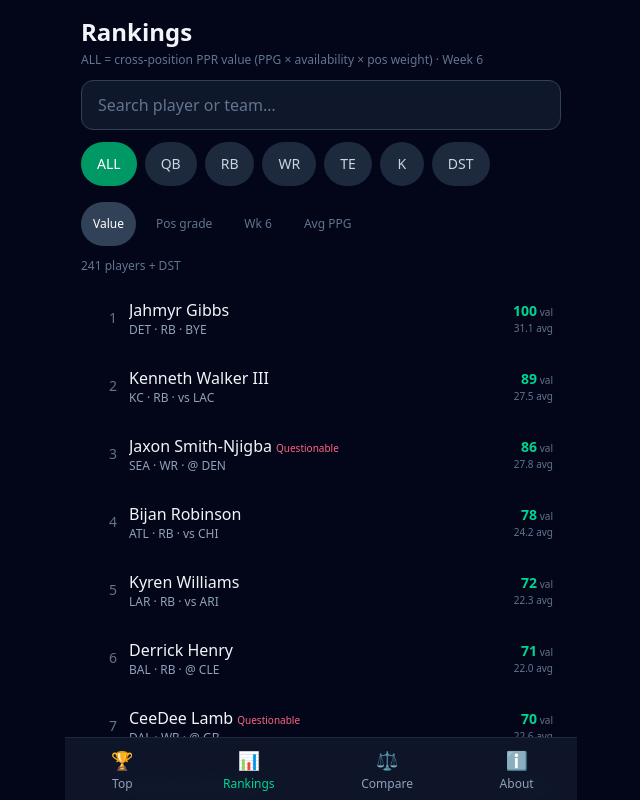
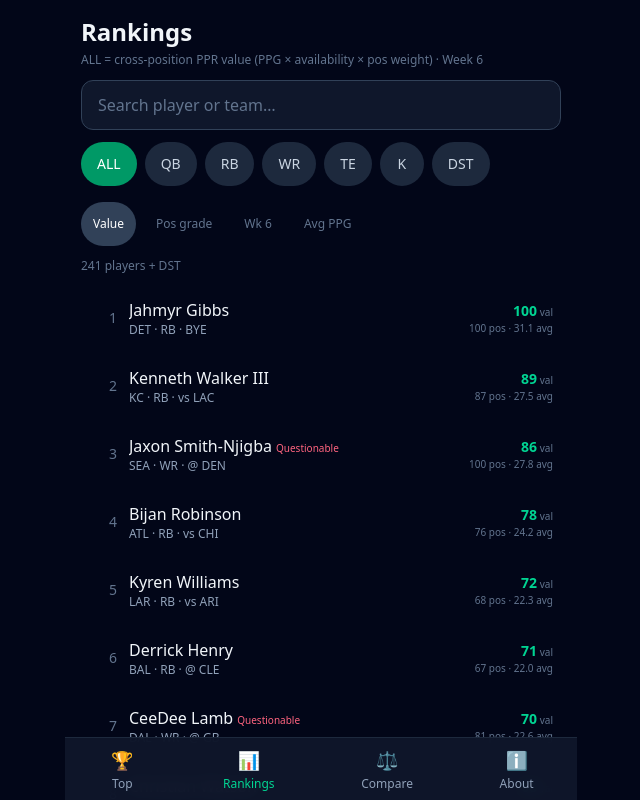
Before and after one commit to tuldom84/nfl-player-ratings, a React (Vite) app: page /nfl-player-ratings/rankings in a window 1280 px wide. Shown: the whole page, without its empty margins (319-959 px from the left). Built offline with nearby package versions, Linux system fonts and the light colour scheme.

Commit message:
fix: persist sort filter (Value/Pos/Proj/Avg) across position tabs

```diff
--- a/src/features/Rankings.tsx
+++ b/src/features/Rankings.tsx
@@ -1,4 +1,4 @@
-import { useState, useMemo, useEffect } from 'react'
+import { useState, useMemo } from 'react'
 import { Link } from 'react-router-dom'
 import { useDataLake } from '../hooks/useDataLake'
 import type { Position } from '../lib/types'
@@ -28,12 +28,8 @@ export default function Rankings() {
   const { data, loading, error } = useDataLake()
   const [pos, setPos] = useState<Position | 'ALL'>('ALL')
   const [query, setQuery] = useState('')
+  // Persist until the user changes it — do not reset on position tab switch
   const [sortBy, setSortBy] = useState<SortKey>('value')
-
-  // ALL → value; position tabs (incl. DST) → pos grade
-  useEffect(() => {
-    setSortBy(pos === 'ALL' ? 'value' : 'pos')
-  }, [pos])
 
   const filtered = useMemo(() => {
     if (!data) return [] as RankRow[]
@@ -46,7 +42,6 @@ export default function Rankings() {
         name: d.name,
         team: d.abbreviation || '',
         position: 'DST',
-        // Position-relative grade is primary for DST tab
         displayGrade: d.grade,
         valueGrade: d.valueGrade ?? d.grade,
         posGrade: d.grade,
@@ -139,8 +134,8 @@ export default function Rankings() {
         {pos === 'ALL'
           ? 'ALL = cross-position PPR value (PPG × availability × pos weight)'
           : pos === 'DST'
-            ? 'DST = position-relative grade among defenses'
-            : `${pos} = position-relative grade · also sortable by value / proj`}
+            ? 'DST ranked by selected sort · pos grade is relative among defenses'
+            : `${pos} ranked by selected sort · pos grade is relative among ${pos}s`}
         {' · '}Week {week}
       </p>
 
@@ -204,28 +199,25 @@ export default function Rankings() {
                 ? `${p.homeAway === 'home' ? 'vs' : '@'} ${p.opponent}`
                 : ''
 
-          // On DST tab with default pos sort, always emphasize pos grade
-          const effectiveSort = pos === 'DST' && sortBy === 'value' ? 'pos' : sortBy
-
           const primary =
-            effectiveSort === 'proj'
+            sortBy === 'proj'
               ? p.projectedPts != null
                 ? p.projectedPts.toFixed(1)
                 : '—'
-              : effectiveSort === 'avg'
+              : sortBy === 'avg'
                 ? p.avgPts != null
                   ? p.avgPts.toFixed(1)
                   : '—'
-                : effectiveSort === 'pos' || pos === 'DST'
+                : sortBy === 'pos'
                   ? p.posGrade.toFixed(0)
                   : p.valueGrade.toFixed(0)
 
           const primaryUnit =
-            effectiveSort === 'proj'
+            sortBy === 'proj'
               ? 'proj'
-              : effectiveSort === 'avg'
+              : sortBy === 'avg'
                 ? 'avg'
-                : effectiveSort === 'pos' || pos === 'DST'
+                : sortBy === 'pos'
                   ? 'pos'
                   : 'val'
 
@@ -251,11 +243,8 @@ export default function Rankings() {
                   <span className="text-[10px] text-slate-500 font-normal"> {primaryUnit}</span>
                 </div>
                 <div className="text-[10px] text-slate-500 tabular-nums">
-                  {pos !== 'DST' && primaryUnit !== 'val' && <>{p.valueGrade.toFixed(0)} val · </>}
-                  {pos === 'DST' && primaryUnit !== 'pos' && <>{p.posGrade.toFixed(0)} pos · </>}
-                  {pos !== 'DST' && primaryUnit !== 'pos' && pos !== 'ALL' && (
-                    <>{p.posGrade.toFixed(0)} pos · </>
-                  )}
+                  {primaryUnit !== 'val' && <>{p.valueGrade.toFixed(0)} val · </>}
+                  {primaryUnit !== 'pos' && <>{p.posGrade.toFixed(0)} pos · </>}
                   {p.avgPts != null ? `${p.avgPts.toFixed(1)} avg` : ''}
                 </div>
               </div>
```
